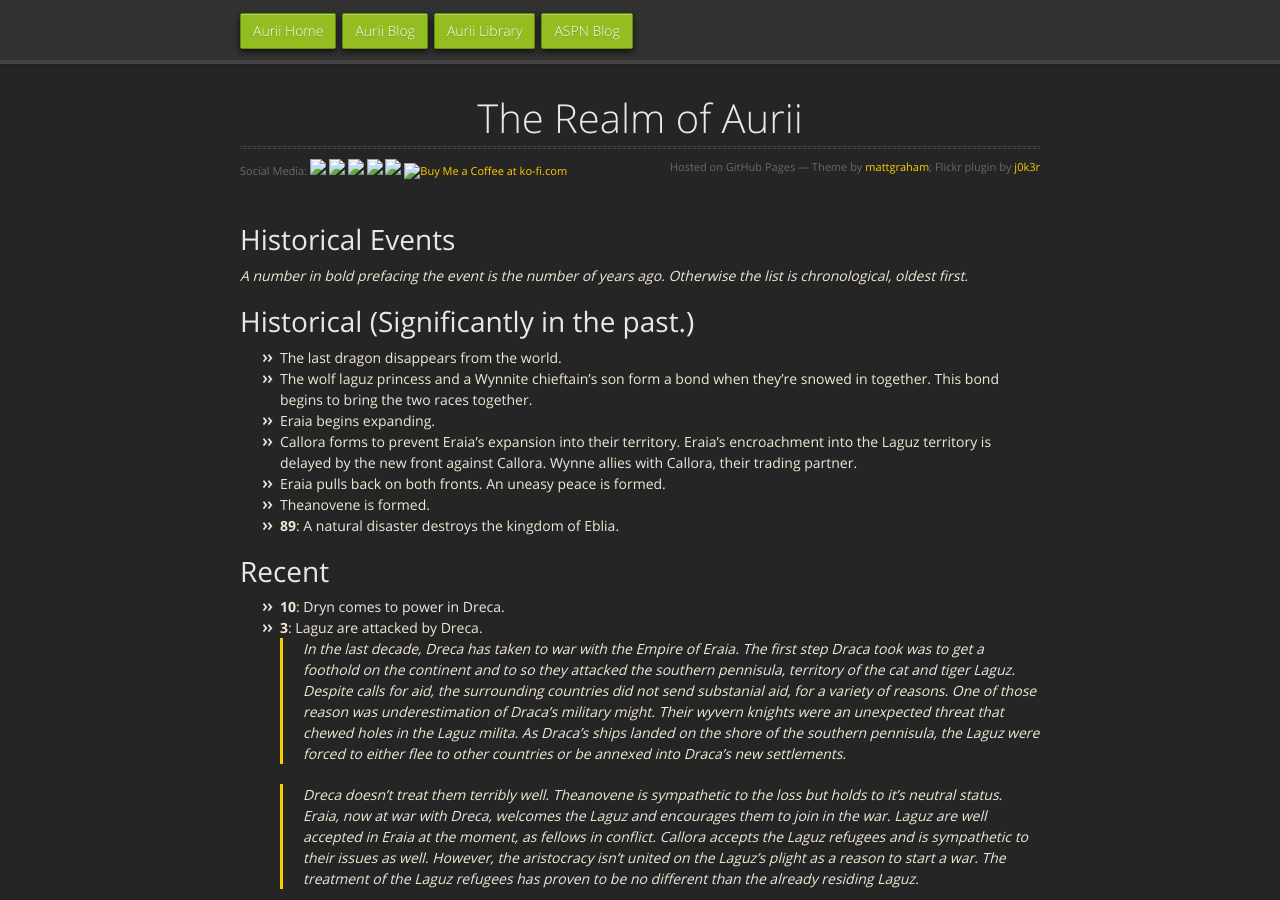
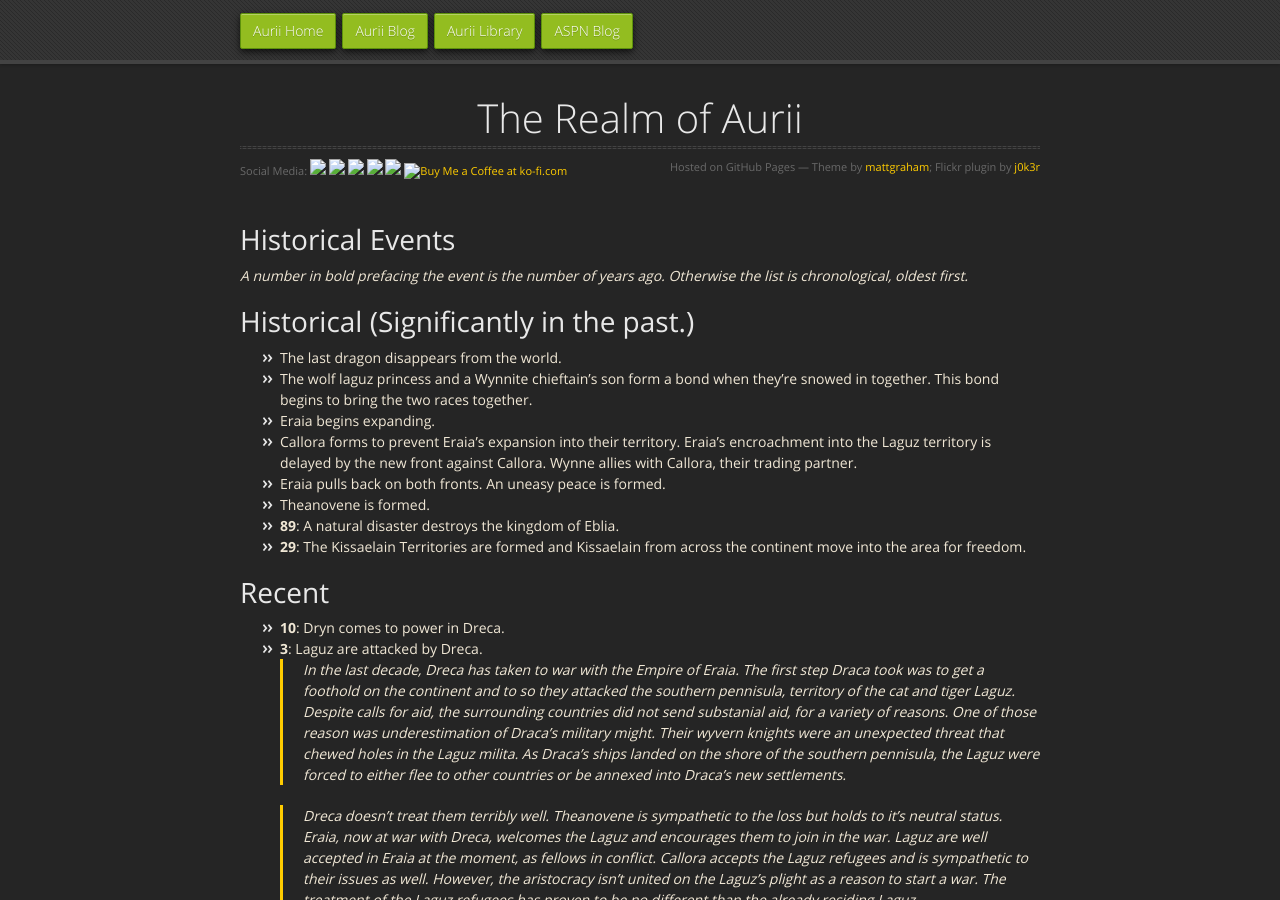
Before and after one commit to Willowlark/aurii, a Jekyll site: the page built from _aurii_world_guide/5-Historical Events.md, in a window 1280 px wide and 900 px high. Built offline with Jekyll 4.4.1, drawn with Linux system fonts in a browser that asks for light colours; nearby versions of some CDN libraries.

Commit message:
historical events

```diff
--- a/_aurii_world_guide/5-Historical Events.md
+++ b/_aurii_world_guide/5-Historical Events.md
@@ -14,6 +14,7 @@ excerpt:
 * Eraia pulls back on both fronts. An uneasy peace is formed.
 * Theanovene is formed.
 * **89**: A natural disaster destroys the kingdom of Eblia.
+* **29**: The Kissaelain Territories are formed and Kissaelain from across the continent move into the area for freedom.
 
 # Recent
 
```
